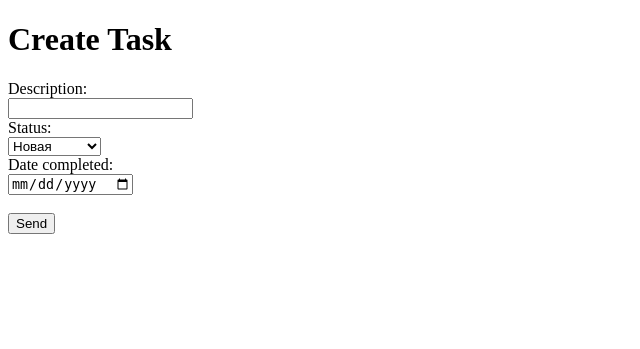
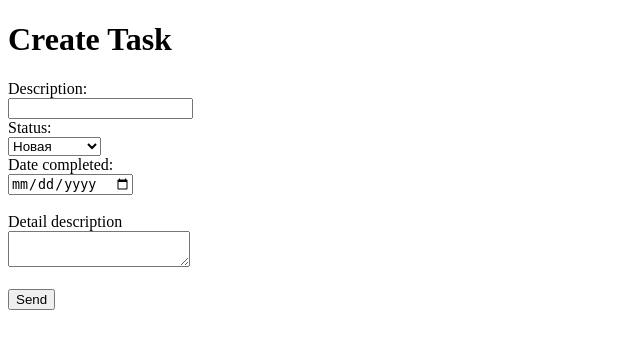
Before and after one commit to Napales/todo-list, a Django app: page /add-task/ in a window 1280 px wide. Shown: the top 349 px of the page, without its empty margins (0-640 px from the left). Run offline with Django 5.2, Linux system fonts and the light colour scheme.

Commit message:
Добавил - Имена url, подробное описание, редирект по имени url

```diff
--- a/webapp/templates/create_task.html
+++ b/webapp/templates/create_task.html
@@ -28,6 +28,10 @@
     <label>Date completed:</label><br/>
     <input type='date' name="compelet_date"/><br/>
     <br/>
+
+    <label>Detail description</label><br/>
+    <textarea name="detail_description"></textarea><br/>
+    <br/>
     <input type="submit" value="Send"/>
 
 
--- a/webapp/urls.py
+++ b/webapp/urls.py
@@ -3,6 +3,6 @@ from django.urls import path
 from webapp.views import index, create_task
 
 urlpatterns = [
-    path('', index),
-    path('add-task/', create_task)
+    path('', index, name='index'),
+    path('add-task/', create_task, name='add-task')
 ]
--- a/webapp/views.py
+++ b/webapp/views.py
@@ -1,5 +1,5 @@
 from django.http import HttpResponseRedirect
-from django.shortcuts import render
+from django.shortcuts import render, redirect
 
 from webapp.models import Task, status_choices
 
@@ -14,7 +14,9 @@ def create_task(request):
         description = request.POST.get("description")
         status = request.POST.get("status")
         compelet_date = request.POST.get("compelet_date")
-        Task.objects.create(description=description, status=status, compelet_date=compelet_date)
-        return HttpResponseRedirect("/")
+        detail_description = request.POST.get("detail_description")
+        Task.objects.create(description=description, status=status, compelet_date=compelet_date,
+                            detail_description=detail_description)
+        return redirect('index')
     else:
         return render(request, 'create_task.html', {'status_choices': status_choices})
```
